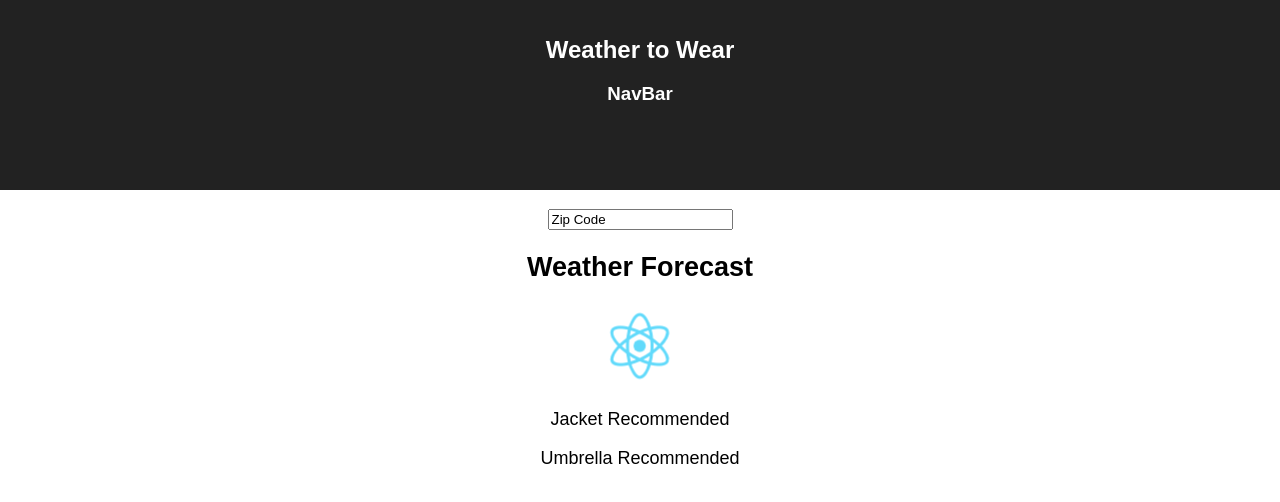
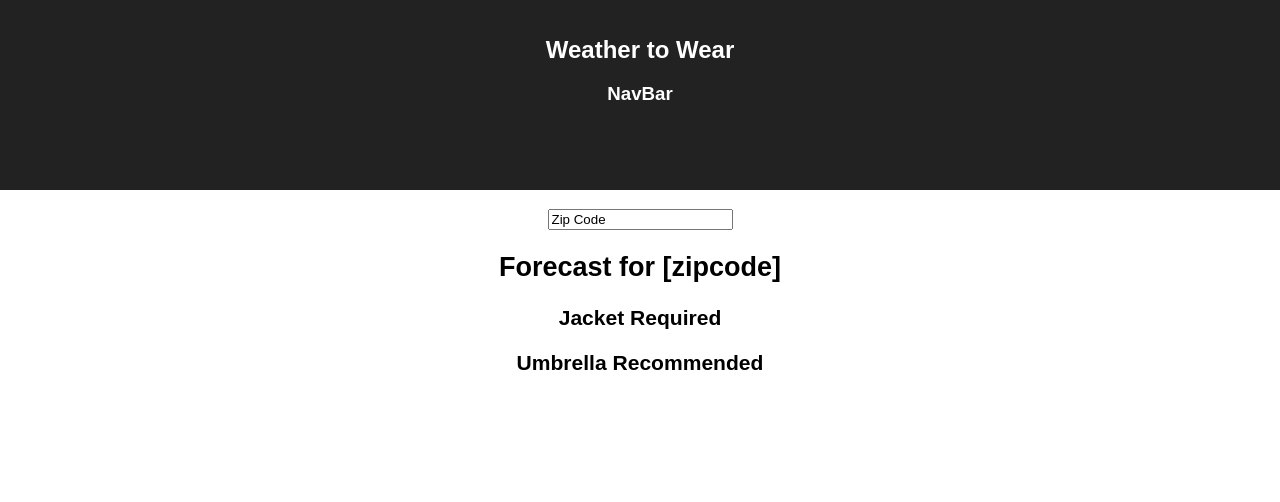
Before and after one commit to hyoyou/weather-to-wear, a React (Create React App) app in the folder weather-to-wear-client/: page / in a window 1280 px wide. Shown: the top 502 px of the page. Built offline with nearby package versions, Linux system fonts and the light colour scheme.

Commit message:
stub out WeatherForecast component

```diff
--- a/weather-to-wear-client/src/App.js
+++ b/weather-to-wear-client/src/App.js
@@ -1,8 +1,8 @@
 import React, { Component } from 'react';
-import logo from './logo.svg';
 import './App.css';
 
 import SearchBar from './Components/SearchBar';
+import ForecastDetail from './Components/ForecastDetail';
 
 class App extends Component {
   render() {
@@ -14,10 +14,7 @@ class App extends Component {
         </header>
         <p className="App-intro">
           <SearchBar />
-          <h2>Weather Forecast</h2>
-          <img src={logo} className="App-logo" alt="logo" />
-          <p>Jacket Recommended</p>
-          <p>Umbrella Recommended</p>
+          <ForecastDetail />
         </p>
       </div>
     );
--- /dev/null
+++ b/weather-to-wear-client/src/Components/ForecastDetail.js
@@ -0,0 +1,15 @@
+import React, { Component } from 'react';
+
+class ForecastDetail extends Component {
+  render() {
+    return (
+      <div>
+        <h2>Forecast for [zipcode]</h2>
+        <h3>Jacket Required</h3>
+        <h3>Umbrella Recommended</h3>
+      </div>
+    )
+  }
+}
+
+export default ForecastDetail;
```
